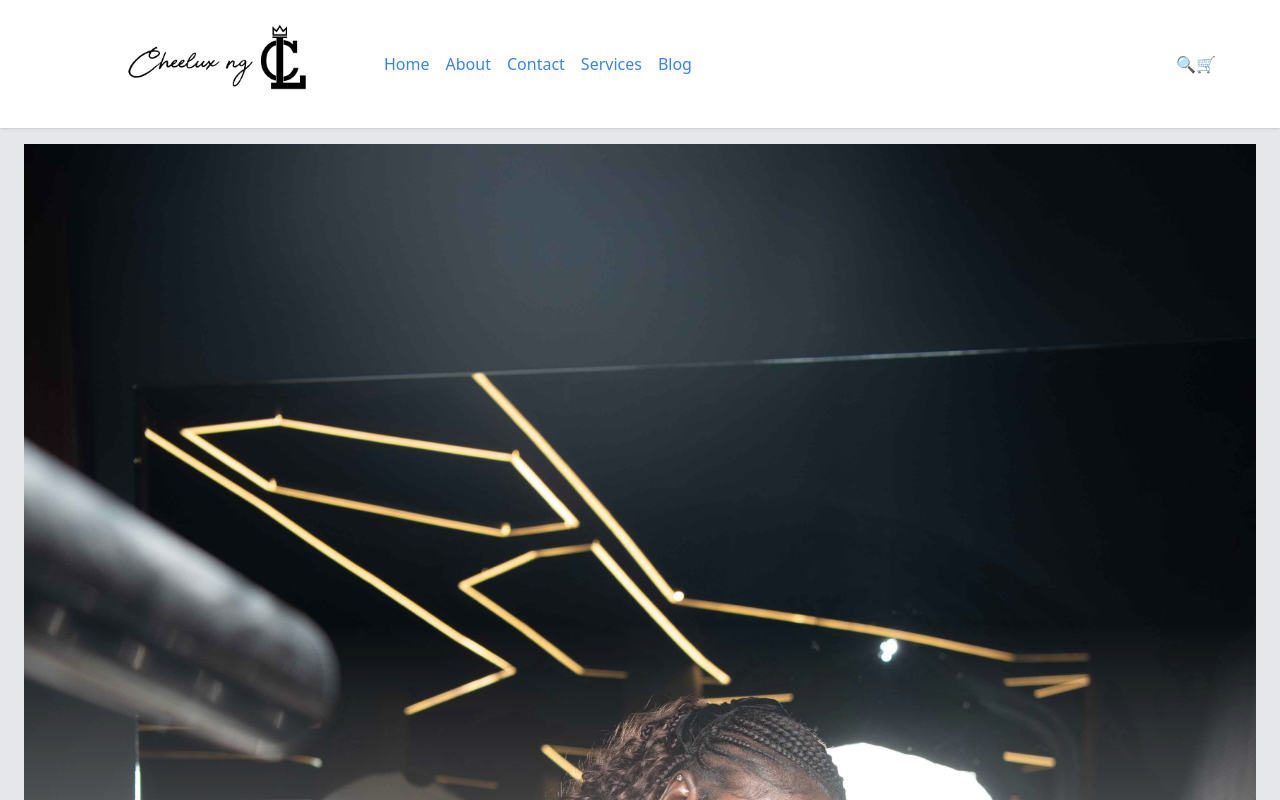
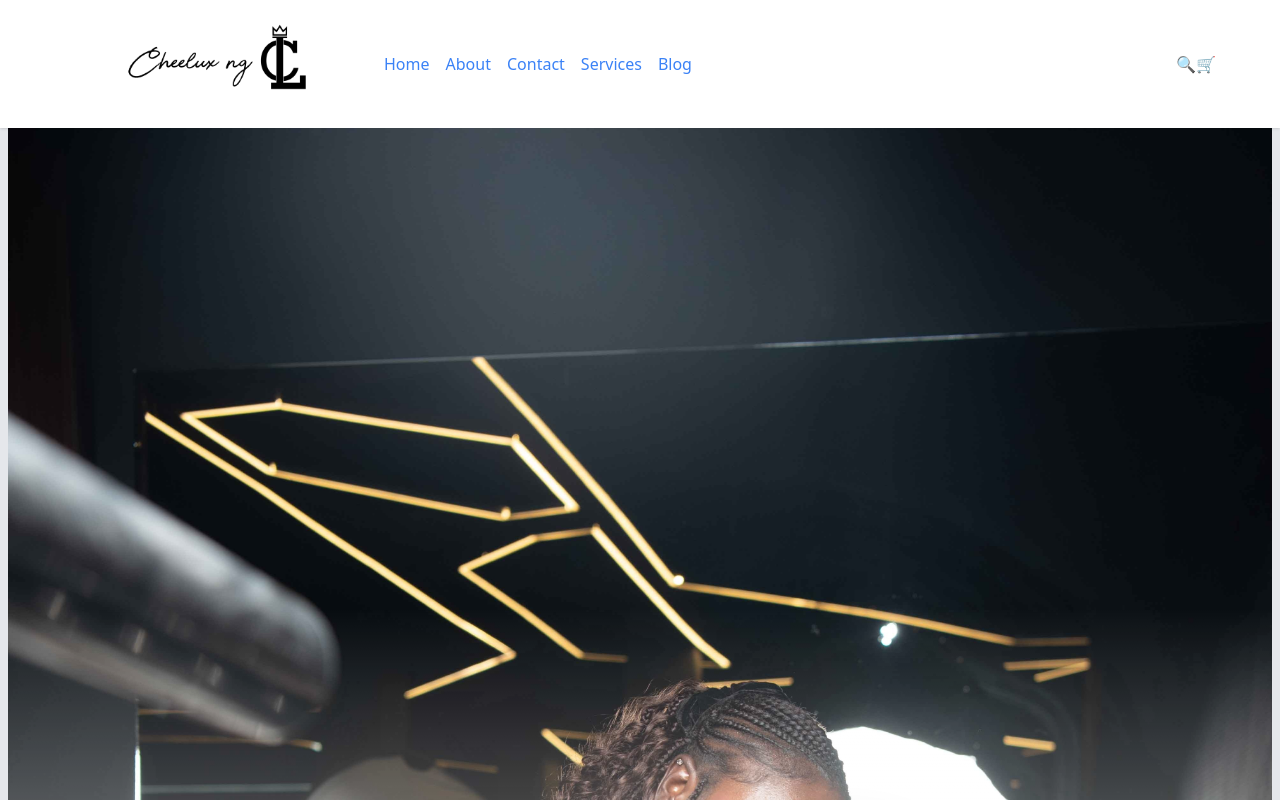
Before and after one commit to 0FFSIDE1/Cheeluxng-FE, a Vue app: page / in a window 1280 px wide. Shown: the top 800 px of the page. Built offline with nearby package versions, Linux system fonts and the light colour scheme.

Commit message:
chore: clean up DefaultLayout.vue structure

```diff
--- a/src/layouts/DefaultLayout.vue
+++ b/src/layouts/DefaultLayout.vue
@@ -1,7 +1,7 @@
 <template>
   <div class="min-h-screen w-full bg-gray-200 text-gray-800">
     <Navbar />
-    <main class="p-4">
+    <main class="">
       <slot />
     </main>
 
```
